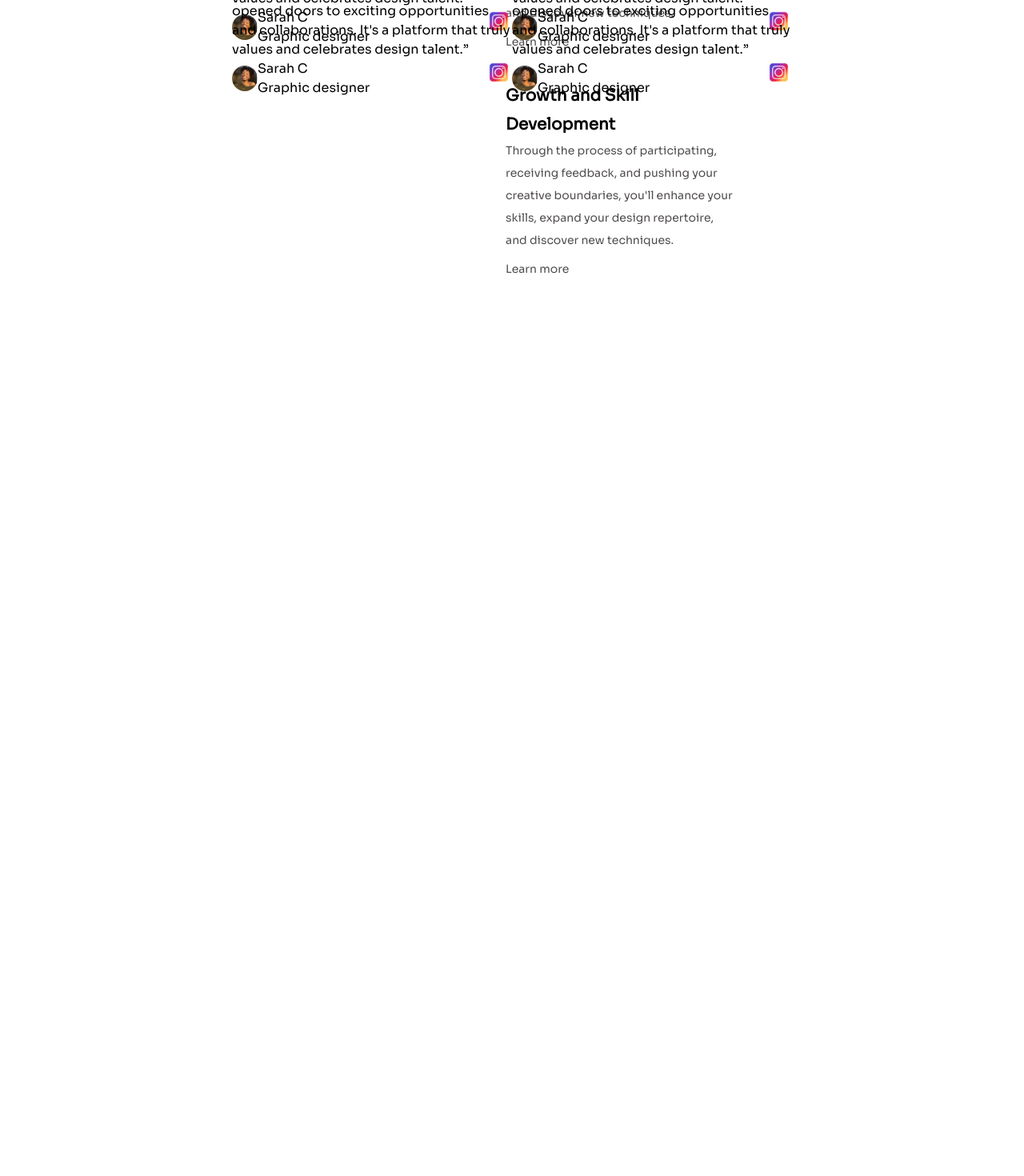
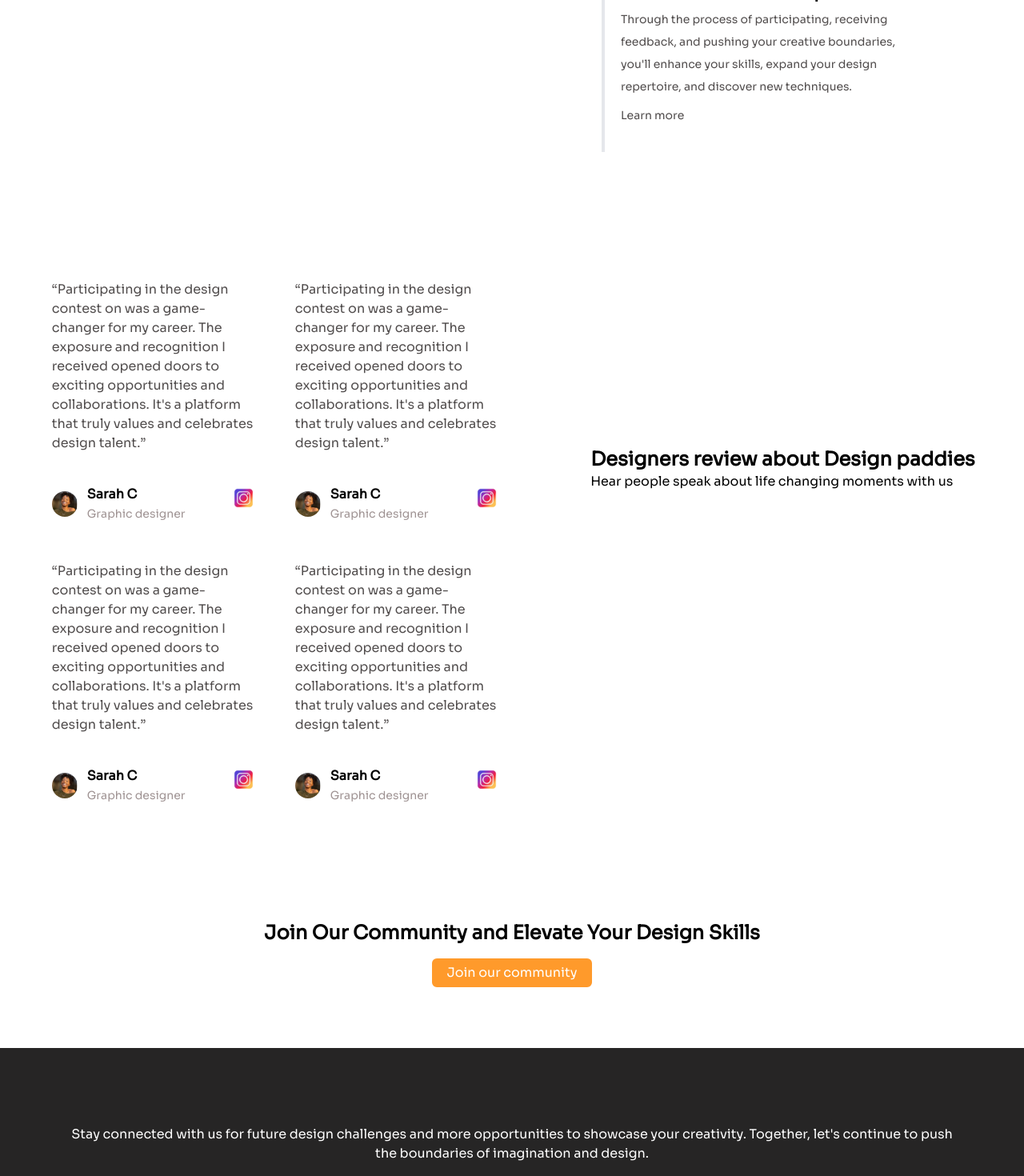
Before and after one commit to amarachi-nwokocha/Designpadie-homePage, a React (Vite) app: page / in a window 1280 px wide. Shown: the part 1289-2759 px from the top of the page at 80% size. Before the commit the page ends 1655 px from the top, so only its background shows below. Built offline with nearby package versions, Linux system fonts and the light colour scheme.

Commit message:
Desktop done

```diff
--- a/src/App.jsx
+++ b/src/App.jsx
@@ -1,8 +1,10 @@
 import About from "./Components/About"
 import Bod from "./Components/Bod"
 import Feedback from "./Components/Feedback"
+import Footer from "./Components/Footer"
 import Hero from "./Components/Hero"
 import HeroImg from "./Components/HeroImg"
+import Join from "./Components/Join"
 import Values from "./Components/Values"
 
 function App() {
@@ -15,6 +17,8 @@ function App() {
     <About />
     <Values />
     <Feedback />
+    <Join />
+    <Footer />
     </div>
   )
 }
--- a/src/Components/Feedback.jsx
+++ b/src/Components/Feedback.jsx
@@ -3,22 +3,22 @@ import eclipse from "../assets/Ellipse1.svg";
 import image2 from "../assets/image2.svg";
 const Feedback = () => {
   return (
-    <div className="flex justify-center mx-auto">
-      <div className="grid grid-cols-2">
+    <div className="flex justify-around ">
+      <div className="grid gap-4 grid-cols-2">
         {/* card 1 */}
-        <div className="w-[350px] h-16 ">
-          <p>
+        <div className="p-4 w-72">
+          <p className="text-md text-[#514D4D]">
             “Participating in the design contest on was a game-changer for my
             career. The exposure and recognition I received opened doors to
             exciting opportunities and collaborations. It's a platform that
             truly values and celebrates design talent.”{" "}
           </p>
-          <div className="flex justify-between">
+          <div className="flex  mt-10 justify-between">
             <div className="flex">
               <img src={eclipse} alt="" />
-              <div className="leading-0">
-                <p>Sarah C</p>
-                <span>Graphic designer</span>
+              <div className="leading-0 pl-3">
+                <p className="font-bold">Sarah C</p>
+                <span className="text-sm text-[#9F9393]">Graphic designer</span>
               </div>
             </div>
             <div>
@@ -27,19 +27,19 @@ const Feedback = () => {
           </div>
         </div>
         {/* card 2 */}
-        <div className="w-[350px] h-16 ">
-          <p>
+        <div className="p-4 w-72">
+          <p className="text-md text-[#514D4D]">
             “Participating in the design contest on was a game-changer for my
             career. The exposure and recognition I received opened doors to
             exciting opportunities and collaborations. It's a platform that
             truly values and celebrates design talent.”{" "}
           </p>
-          <div className="flex justify-between">
+          <div className="flex  mt-10 justify-between">
             <div className="flex">
               <img src={eclipse} alt="" />
-              <div className="leading-0">
-                <p>Sarah C</p>
-                <span>Graphic designer</span>
+              <div className="leading-0 pl-3">
+                <p className="font-bold">Sarah C</p>
+                <span className="text-sm text-[#9F9393]">Graphic designer</span>
               </div>
             </div>
             <div>
@@ -48,19 +48,19 @@ const Feedback = () => {
           </div>
         </div>
         {/* card 3 */}
-        <div className="w-[350px] h-16 ">
-          <p>
+        <div className="p-4 w-72">
+          <p className="text-md text-[#514D4D]" >
             “Participating in the design contest on was a game-changer for my
             career. The exposure and recognition I received opened doors to
             exciting opportunities and collaborations. It's a platform that
             truly values and celebrates design talent.”{" "}
           </p>
-          <div className="flex justify-between">
+          <div className="flex  mt-10 justify-between">
             <div className="flex">
               <img src={eclipse} alt="" />
-              <div className="leading-0">
-                <p>Sarah C</p>
-                <span>Graphic designer</span>
+              <div className="leading-0 pl-3">
+                <p className="font-bold">Sarah C</p>
+                <span className="text-sm text-[#9F9393]">Graphic designer</span>
               </div>
             </div>
             <div>
@@ -69,19 +69,19 @@ const Feedback = () => {
           </div>
         </div>
         {/* card 4 */}
-        <div className="w-[350px] h-16 ">
-          <p>
+        <div className="p-4 w-72">
+          <p className="text-md text-[#514D4D]" >
             “Participating in the design contest on was a game-changer for my
             career. The exposure and recognition I received opened doors to
             exciting opportunities and collaborations. It's a platform that
             truly values and celebrates design talent.”{" "}
           </p>
-          <div className="flex justify-between">
+          <div className="flex  mt-10 justify-between">
             <div className="flex">
               <img src={eclipse} alt="" />
-              <div className="leading-0">
-                <p>Sarah C</p>
-                <span>Graphic designer</span>
+              <div className="leading-0 pl-3">
+                <p className="font-bold">Sarah C</p>
+                <span className="text-sm text-[#9F9393]">Graphic designer</span>
               </div>
             </div>
             <div>
@@ -90,6 +90,10 @@ const Feedback = () => {
           </div>
         </div>
       </div>
+      <div>
+        <h2 className="font-bold text-2xl mt-56">Designers review  about Design paddies</h2>
+        <p className="pr-10">Hear people speak about life changing moments with us</p>
+      </div>
     </div>
   );
 };
--- /dev/null
+++ b/src/Components/Footer.jsx
@@ -0,0 +1,13 @@
+import React from 'react'
+
+const Footer = () => {
+  return (
+    <div className='bg-[#262525] w-full h-40 p-20 m-auto'>
+        <p className='text-white text-center pt-4'>
+        Stay connected with us for future design challenges and more opportunities to showcase your creativity. Together, let's continue to push the boundaries of imagination and design.
+        </p>
+    </div>
+  )
+}
+
+export default Footer
--- /dev/null
+++ b/src/Components/Join.jsx
@@ -0,0 +1,14 @@
+import React from "react";
+
+const Join = () => {
+  return (
+    <div className=" w-2/4 text-center mt-32 h-40  m-auto">
+      <h2 className="font-bold text-2xl ">Join Our Community and Elevate Your Design Skills</h2>
+      <button className="text-center mt-4 m-auto font-display border-[#FF9A2B] border-2 px-4 py-1 rounded-md bg-[#FF9A2B] text-white">
+            Join our community
+          </button>
+    </div>
+  );
+};
+
+export default Join;
--- a/src/Components/Values.jsx
+++ b/src/Components/Values.jsx
@@ -17,18 +17,18 @@ const Values = () => {
         </p>
       </div>
 
-      <div className="h-60 grid grid-cols-1 w-4/12 mb-36 sm:py-4 font-display">
-      <div className="focus:border-l-4 p-5 focus:border-[#FF9A2B] snap-start">
+      <div className=" border-l-4  grid grid-cols-1 w-4/12 mb-36 sm:py-4 font-display">
+      <div className="hover:border-l-4 p-5 hover:cursor-pointer hover:border-[#FF9A2B] snap-start">
         <h3 className="text-left font-bold text-xl leading-9 "> Growth and Skill Development</h3>
         <p className="text-left lead mt-4 text-[#514D4D] text-sm leading-7">Through the process of participating, receiving feedback, and pushing your creative boundaries, you'll enhance your skills, expand your design repertoire, and discover new techniques.</p>
         <p className="text-[#514D4D] text-left text-sm mt-3">Learn more</p>
       </div>
-      <div className="focus:border-l-4 p-5 focus:border-[#FF9A2B]">
+      <div className="hover:border-[#FF9A2B] hover:border-l-4 hover:cursor-pointer p-5 ">
         <h3 className="text-left font-bold text-xl leading-9 ">Growth and Skill Development</h3>
         <p className="text-left text-[#514D4D] text-sm leading-7">Through the process of participating, receiving feedback, and pushing your creative boundaries, you'll enhance your skills, expand your design repertoire, and discover new techniques.</p>
         <p className="text-[#514D4D] text-left text-sm mt-3">Learn more</p>
       </div>
-      <div className="focus:border-l-4 p-5 focus:border-[#FF9A2B]">
+      <div className="hover:border-[#FF9A2B] hover:border-l-4 hover:cursor-pointer p-5 ">
         <h3 className="text-left font-bold text-xl leading-9 ">Growth and Skill Development</h3>
         <p className="text-left text-[#514D4D] text-sm leading-7">Through the process of participating, receiving feedback, and pushing your creative boundaries, you'll enhance your skills, expand your design repertoire, and discover new techniques.</p>
         <p className="text-[#514D4D] text-left text-sm mt-3">Learn more</p>
@@ -36,9 +36,6 @@ const Values = () => {
       </div>
     </div>
     <div >
-      <h1>
-        Lorem ipsum dolor sit amet consectetur adipisicing elit. Labore
-      </h1>
     </div>
     </div>
   );
```
